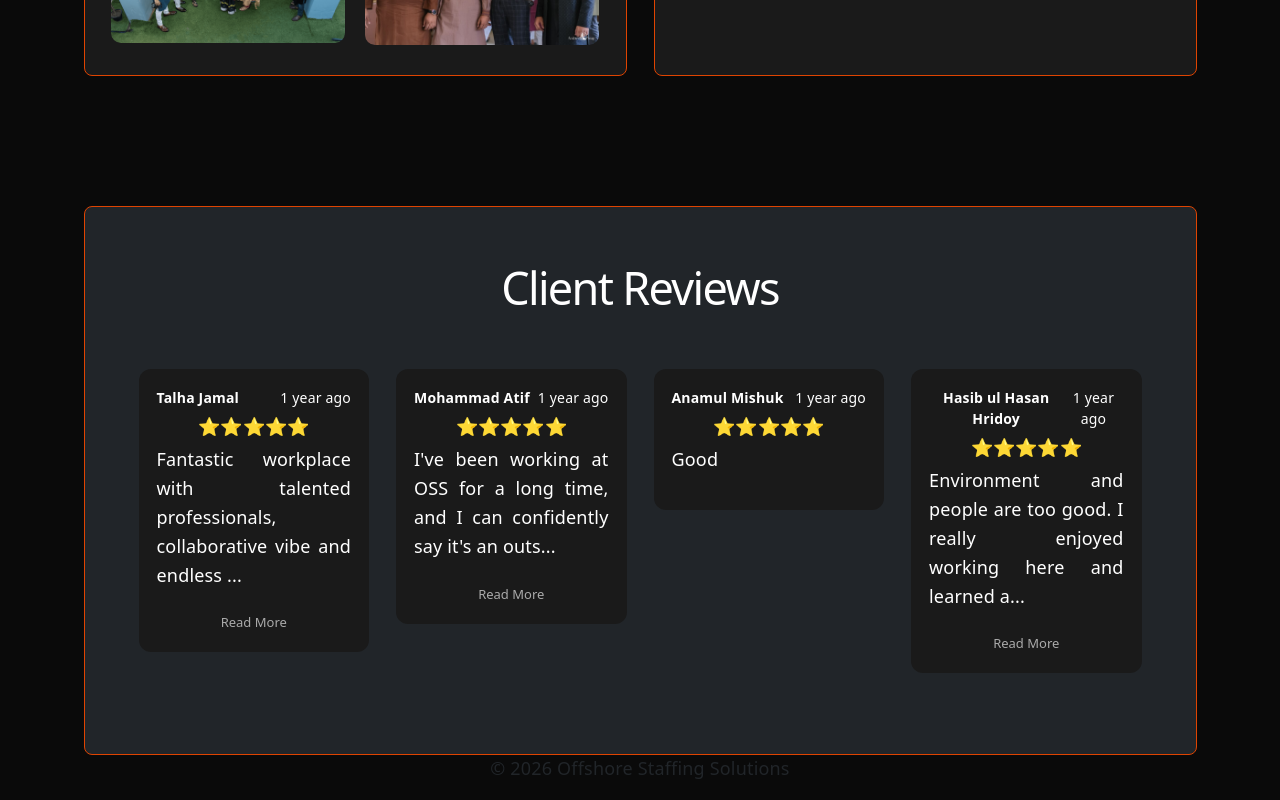
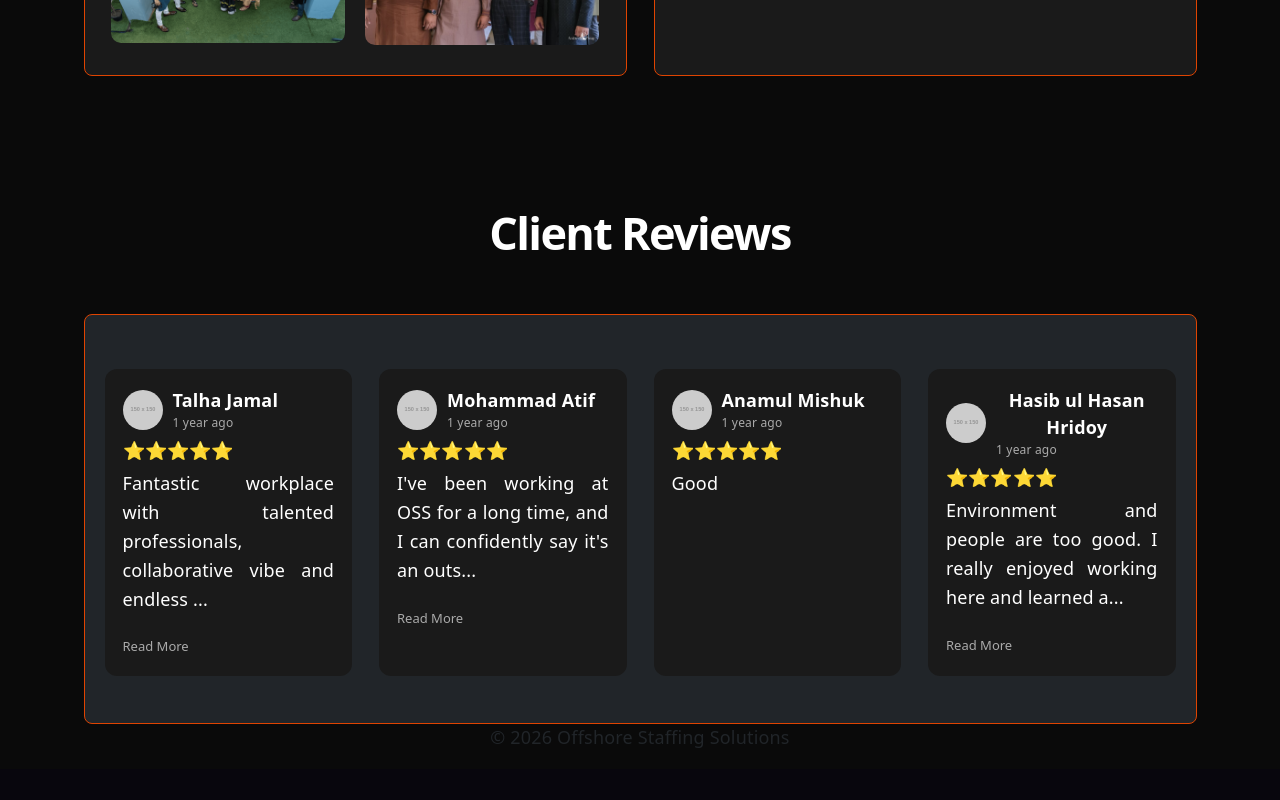
Before and after one commit to rakibhosain2302/SPA-System, a React (Vite) app: page / in a window 1280 px wide. Shown: the part 4873-5673 px from the top of the page. After the commit the page ends 5642 px from the top, so only its background shows below. Built offline with nearby package versions, Linux system fonts and the light colour scheme.

Commit message:
SPA Client Review Section UI Issue Solve

```diff
--- a/src/App.css
+++ b/src/App.css
@@ -378,23 +378,21 @@
   transform: rotate(45deg);
 }
 
-.award-section .c2{
+.award-section .c2 {
   height: 100%;
 }
-
 
 /* Review Section */
 .review-section {
   margin-top: 130px;
 }
 
-.review-section h2 {
+.review-section h1 {
   font-size: 45px;
   font-weight: 700;
   color: var(--text-color);
   margin-bottom: 50px;
 }
-
 
 /* Left Side */
 .review-left {
@@ -416,21 +414,49 @@
 /* Card */
 .review-card {
   background: #1a1a1a;
-    padding: 15px;
   border-radius: 12px;
+  transition: all 0.4s ease;
+  min-height: 100%;
+}
+
+.rv-content {
+  display: flex;
+  align-items: center;
+  gap: 10px;
+}
+
+/* image */
+.reviewer-img {
+  width: 40px;
+  height: 40px;
+  border-radius: 50%;
+  object-fit: cover;
+}
+
+/* name + time */
+.name-time {
+  display: flex;
+  flex-direction: column;
+}
+
+.name-time span {
+  font-size: 12px;
+  color: #aaa;
+  text-align: left;
 }
 
 /* Header */
 .review-header {
   display: flex;
   justify-content: space-between;
-    font-size: 14px;
+  align-items: center;
 }
 
 /* Stars */
 .stars {
   color: gold;
   margin: 5px 0;
+  text-align: left;
 }
 
 /* Button */
@@ -456,3 +482,21 @@
 .read-more-btn:hover {
   color: #fff;
 }
+
+.review-text {
+  position: relative;
+  transition: all 0.4s ease;
+}
+
+.review-text::after {
+  content: "";
+  position: absolute;
+  bottom: 0;
+  left: 0;
+  width: 100%;
+  height: 30px;
+}
+
+.review-text.expanded::after {
+  display: none;
+}
--- a/src/components/Review.jsx
+++ b/src/components/Review.jsx
@@ -4,6 +4,7 @@ const reviews = [
     {
         id: 1,
         name: "Talha Jamal",
+        image: "https://via.placeholder.com/150",
         time: "1 year ago",
         comment: "Fantastic workplace with talented professionals, collaborative vibe and endless opportunities. Highly recommended for career growth and learning environment.",
         rating: 5
@@ -11,12 +12,14 @@ const reviews = [
     {
         id: 2,
         name: "Mohammad Atif",
+        image: "https://via.placeholder.com/150",
         time: "1 year ago",
         comment: "I've been working at OSS for a long time, and I can confidently say it's an outstanding place to work. The people here are wonderful, and the overall environment is excellent.",
         rating: 5
     },
     {
         id: 3,
+        image: "https://via.placeholder.com/150",
         name: "Anamul Mishuk",
         time: "1 year ago",
         comment: "Good",
@@ -24,6 +27,7 @@ const reviews = [
     },
     {
         id: 4,
+        image: "https://via.placeholder.com/150",
         name: "Hasib ul Hasan Hridoy",
         time: "1 year ago",
         comment: "Environment and people are too good. I really enjoyed working here and learned a lot.",
@@ -41,25 +45,36 @@ const ReviewCard = ({ name, time, comment, rating }) => {
         <div className="review-card p-3">
 
             <div className="review-header">
+                <div className="rv-content">
+                    <img
+                        src="https://via.placeholder.com/150"
+                        alt={name}
+                        className="reviewer-img"
+                    />
+                    <div className="name-time">
                         <strong>{name}</strong>
                         <span>{time}</span>
+                    </div>
+                </div>
             </div>
 
             <div className="stars">
                 {"⭐".repeat(rating)}
             </div>
 
-            <p>
-                {showFull ? comment : shortText + (comment.length > 80 ? "..." : "")}
+            <p className="review-text">
+                {showFull ? comment : shortText + (comment.length > 50 ? "..." : "")}
             </p>
 
-            {comment.length > 80 && (
+            {comment.length > 50 && (
+                <div className="text-start">
                     <button
                         className="read-more-btn"
                         onClick={() => setShowFull(!showFull)}
                     >
                         {showFull ? "Read Less" : "Read More"}
                     </button>
+                </div>
             )}
 
         </div>
@@ -70,8 +85,8 @@ const ReviewCard = ({ name, time, comment, rating }) => {
 const Review = () => {
     return (
         <div className="container review-section">
-            <div className="card-custom bg-dark p-5">
             <h1 className="text-center mb-5">Client Reviews</h1>
+            <div className="card-custom bg-dark pt-5">
                 <div className="row g-4">
                     {reviews.map(review => (
                         <div key={review.id} className="col-md-3 mb-4">
```
Lines whose indentation alone changed are shown as unchanged.
